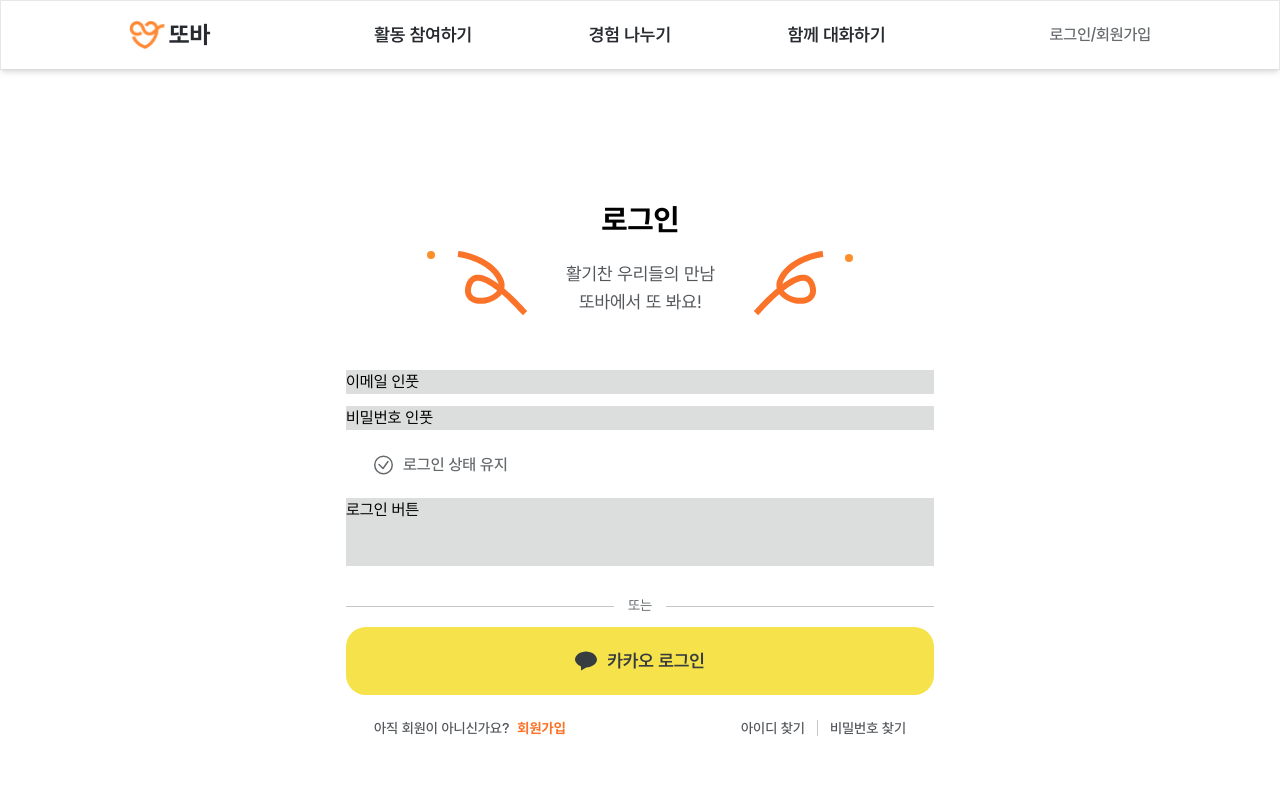
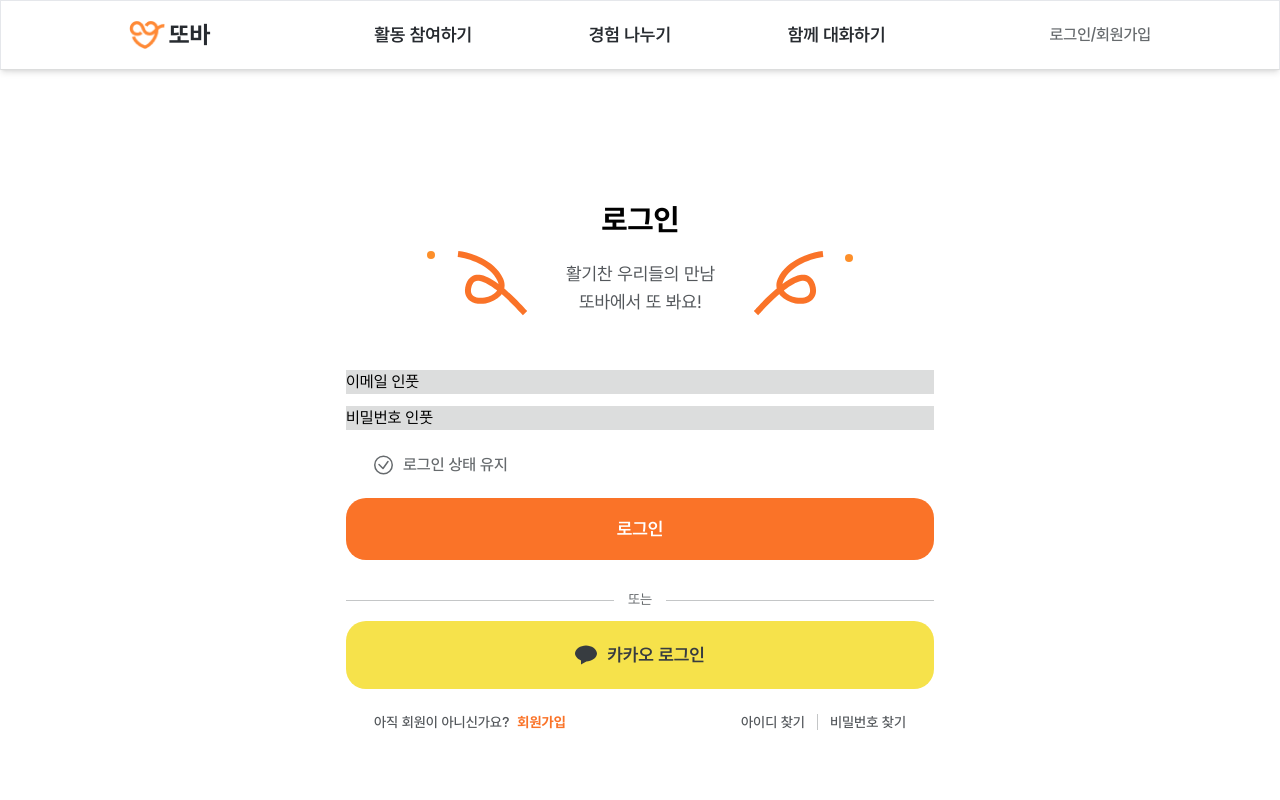
Before and after one commit to Kusitms-29th-Meetup-TeamE/Frontend, a Next.js app: page /login in a window 1280 px wide. Shown: the top 800 px of the page. Built offline with nearby package versions, Linux system fonts and the light colour scheme.

Commit message:
🌈 Update(#21): add login button component to login page

```diff
--- a/src/app/login/page.tsx
+++ b/src/app/login/page.tsx
@@ -2,6 +2,7 @@
 
 import React, { useState } from 'react';
 
+import Button from '@/components/common-components/button';
 import CheckBox from '@/components/common-components/check-box/CheckBox';
 
 import SignUpTitle from '@/components/signUp/SignUpTitle';
@@ -12,7 +13,7 @@ const variants = {
   login: 'flex justify-center items-end gap-[38px] pt-[124px] pb-[54px]',
   checkbox: 'flex flex-row gap-[10px] pl-[28px] cursor-pointer',
   checkboxLabel: 'text-body3 text-gray-07',
-  seperator: 'relative flex justify-center w-[588px] mb-[20px]',
+  seperator: 'relative flex justify-center w-[588px] mb-5',
   seperatorLabel:
     'absolute top-[-10px] pr-[14px] pl-[14px] bg-white text-gray-07 text-footer-regular',
   kakao:
@@ -58,7 +59,9 @@ const page = () => {
           <div className={variants.checkboxLabel}>로그인 상태 유지</div>
         </div>
       </div>
-      <div className="w-[588px] h-[68px] bg-gray-04 mb-[40px]">로그인 버튼</div>
+      <Button size="xl" shape="square" className="mb-10">
+        로그인
+      </Button>
       <div className={variants.seperator}>
         <div className="w-full h-[1px] bg-gray-05" />
         <div className={variants.seperatorLabel}>또는</div>
```
